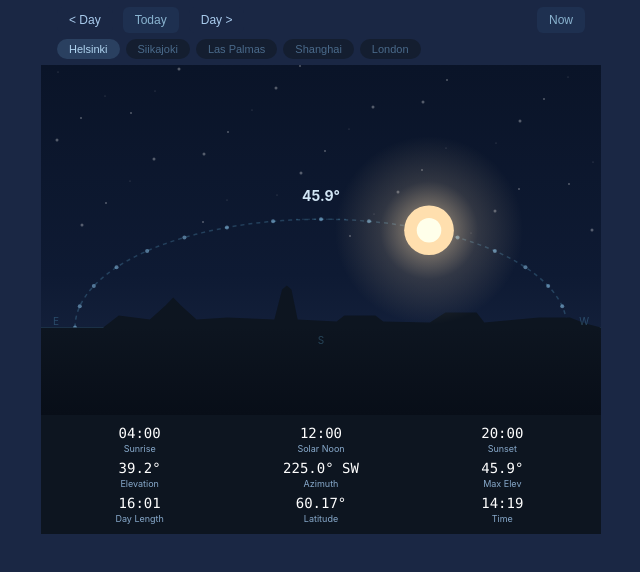
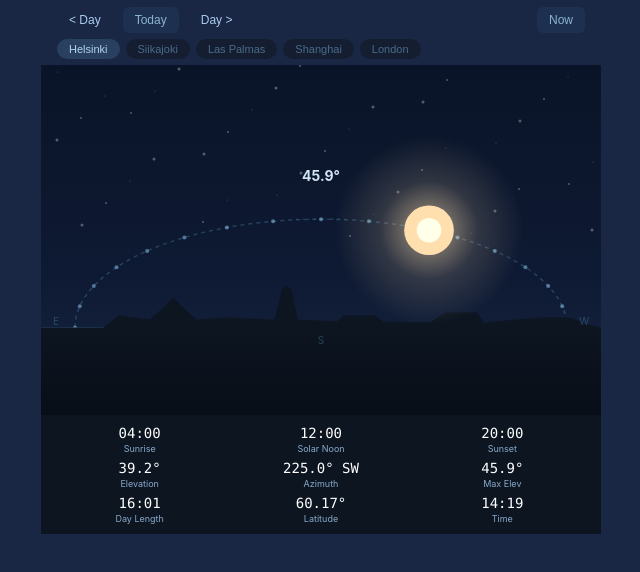
Before and after one commit to tatutomp/sun_tracker, a plain HTML site: page index.html in a window 1280 px wide. Shown: the part 34-606 px from the top of the page, without its empty margins (319-959 px from the left). Drawn offline with Linux system fonts and the light colour scheme.

Commit message:
Lift max-elevation label clear of the sun disk

```diff
--- a/index.html
+++ b/index.html
@@ -437,7 +437,7 @@
       ctx.font = 'bold 14px -apple-system, sans-serif';
       ctx.textAlign = 'center';
       ctx.textBaseline = 'middle';
-      ctx.fillText(maxElev.toFixed(1) + '°', cx, peakY - 22);
+      ctx.fillText(maxElev.toFixed(1) + '°', cx, peakY - 42);
     }
 
     // Compass labels
```
